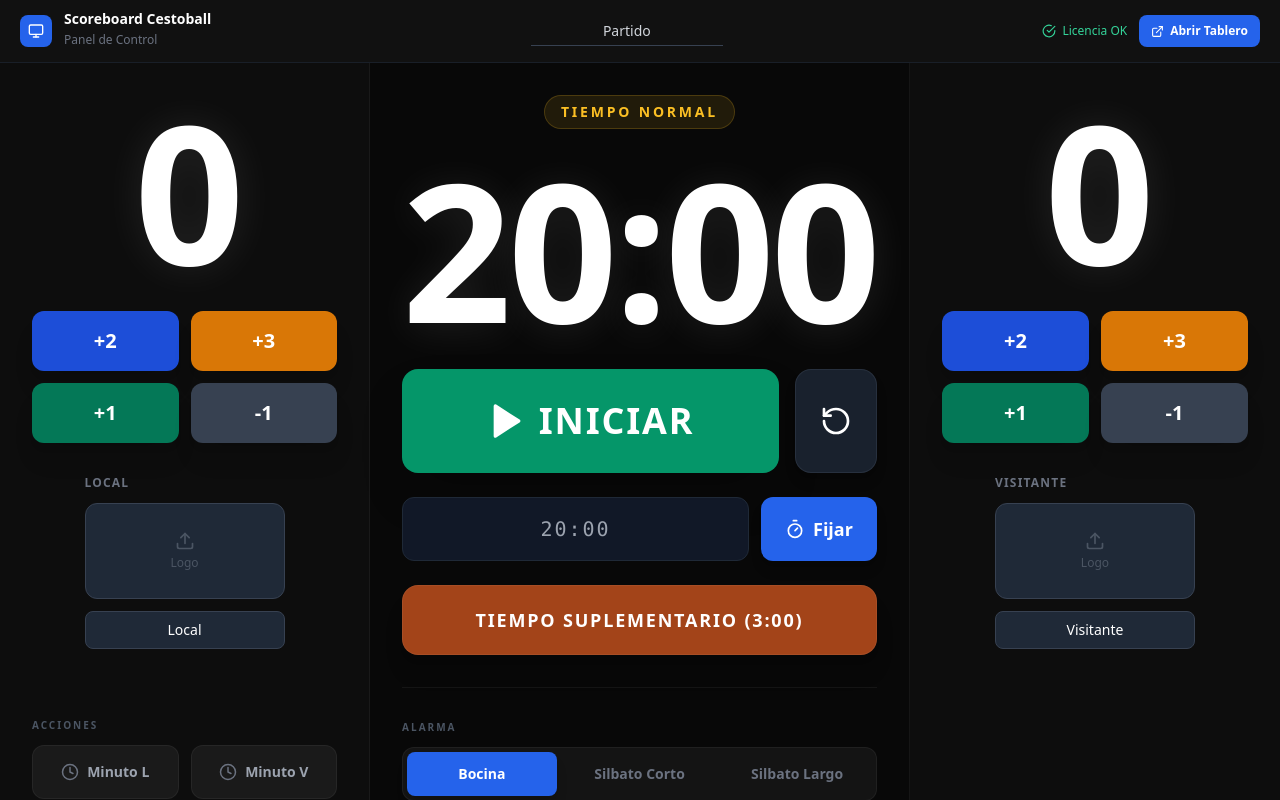
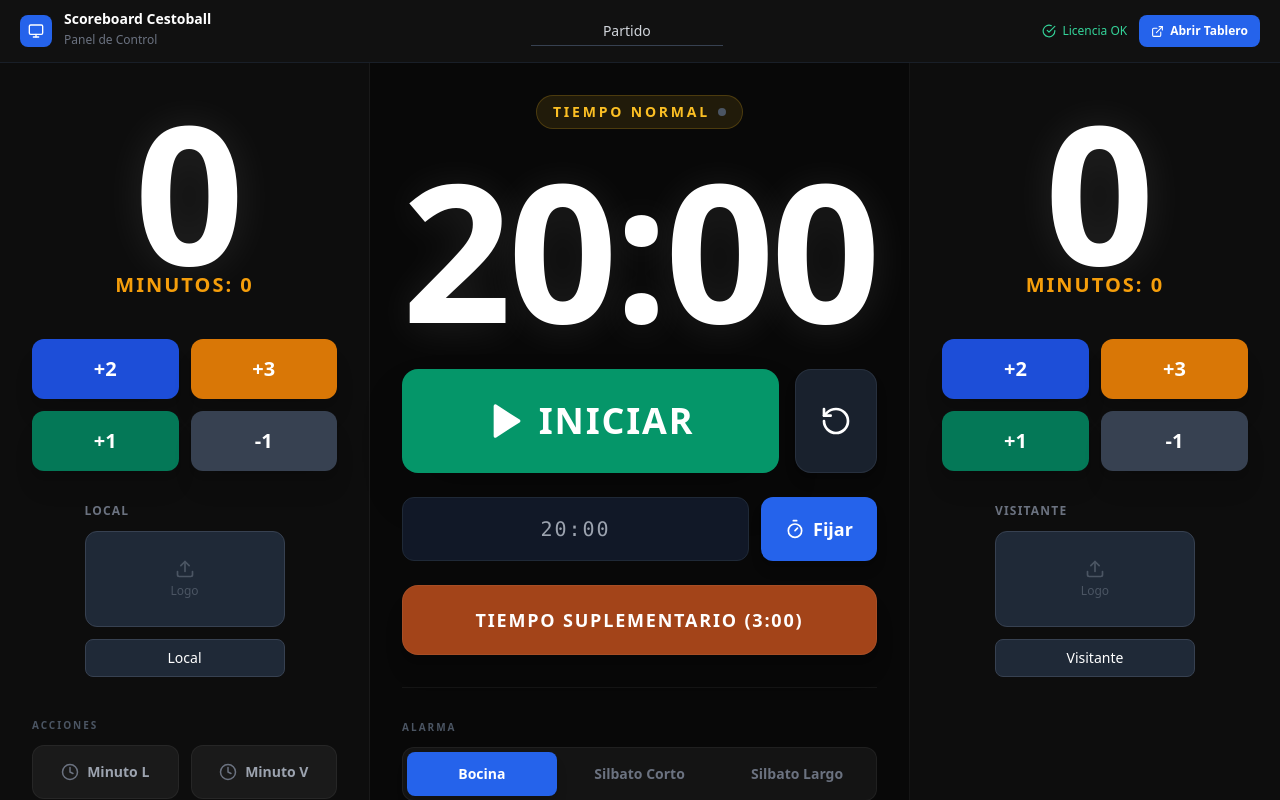
Before and after one commit to Ncgdev2510/cestoball-scoreboard, a React (Vite) app: page / in a window 1280 px wide. Shown: the top 800 px of the page. Built offline with nearby package versions, Linux system fonts and the light colour scheme.

Commit message:
Improvements to control UI/UX on fonts sizes

```diff
--- a/src/views/ControlPanel/ClockControl.tsx
+++ b/src/views/ControlPanel/ClockControl.tsx
@@ -24,9 +24,10 @@ export default function ClockControl() {
 
   return (
     <div className="flex flex-col items-center gap-6 w-full">
-      <div className="flex items-center gap-2">
-        <span className="text-sm font-bold uppercase tracking-[0.2em] px-4 py-1.5 rounded-full text-amber-400 bg-amber-400/10 border border-amber-400/20">
+      <div className="flex items-center gap-3">
+        <span className="text-sm font-bold uppercase tracking-[0.2em] px-4 py-1.5 rounded-full text-amber-400 bg-amber-400/10 border border-amber-400/20 flex items-center gap-2">
           {periodLabel[state.period]}
+          <div className={`w-2 h-2 rounded-full ${state.isRunning ? 'bg-emerald-400 animate-pulse' : 'bg-gray-600'}`} />
         </span>
       </div>
 
--- a/src/views/ControlPanel/ScoreControl.tsx
+++ b/src/views/ControlPanel/ScoreControl.tsx
@@ -17,8 +17,13 @@ export default function ScoreControl({ team }: Props) {
 
   return (
     <div className="flex flex-col items-center gap-6 w-full max-w-sm mx-auto">
-      <div className="text-[12rem] font-black text-white tabular-nums leading-none select-none tracking-tighter" style={{ textShadow: '0 0 40px rgba(255,255,255,0.1)' }}>
-        {score}
+      <div className="flex flex-col items-center">
+        <div className="text-[12rem] font-black text-white tabular-nums leading-none select-none tracking-tighter" style={{ textShadow: '0 0 40px rgba(255,255,255,0.1)' }}>
+          {score}
+        </div>
+        <div className="text-xl font-bold text-amber-500 uppercase tracking-widest mt-[-1rem] mb-4">
+          Minutos: {state[team].timeouts}
+        </div>
       </div>
       <div className="grid grid-cols-2 gap-3 w-full">
         {SCORE_BUTTONS.map(btn => (
--- a/src/views/Scoreboard/index.tsx
+++ b/src/views/Scoreboard/index.tsx
@@ -70,7 +70,7 @@ export default function Scoreboard() {
         <TeamBadge team="home" state={state} side="left" />
         <div className="flex flex-col items-center gap-1">
           {state.matchName && (
-            <span className="text-gray-500 text-sm font-medium uppercase tracking-widest">{state.matchName}</span>
+            <span className="text-white font-bold text-2xl uppercase tracking-widest">{state.matchName}</span>
           )}
           {state.period !== 'normal' && (
             <span className="text-amber-400 text-xs font-bold uppercase tracking-widest px-3 py-1 border border-amber-400/30 rounded-full">
@@ -103,13 +103,13 @@ export default function Scoreboard() {
         <div className={`font-black tabular-nums transition-colors duration-300 ${
           clockLow ? 'text-red-500 clock-urgent' : 'text-white'
         }`}
-          style={{ fontSize: 'clamp(4rem, 12vw, 9rem)', lineHeight: 1, letterSpacing: '-0.02em' }}>
+          style={{ fontSize: 'clamp(4rem, 12vw, 16rem)', lineHeight: 1, letterSpacing: '-0.02em' }}>
           {formatMs(state.remainingMs)}
         </div>
       </div>
 
       {/* Labels: Triple & Timeout */}
-      <div className="absolute inset-x-0 top-1/3 flex flex-col items-center gap-4 pointer-events-none"
+      <div className="absolute inset-x-0 top-1/4 flex flex-col items-center gap-4 pointer-events-none"
         style={{ transform: 'translateY(-50%)' }}>
         {triple && (
           <div className="triple-banner text-5xl font-black uppercase tracking-widest text-amber-400">
@@ -151,15 +151,15 @@ function TeamBadge({ team, state, side }: { team: 'home' | 'away'; state: MatchS
   const teamData = state[team];
   return (
     <div className={`flex items-center gap-4 ${side === 'right' ? 'flex-row-reverse' : ''}`} style={{ minWidth: '28%' }}>
-      <div className="w-16 h-16 shrink-0 flex items-center justify-center">
+      <div className="w-24 h-24 shrink-0 flex items-center justify-center">
         {teamData.logo ? (
           <img src={teamData.logo} alt="logo" className="w-full h-full object-contain" />
         ) : (
-          <div className="w-14 h-14 rounded-xl bg-gray-900 border border-gray-800" />
+          <div className="w-24 h-24 rounded-xl bg-gray-900 border border-gray-800" />
         )}
       </div>
       <span className={`text-white font-black uppercase tracking-wide leading-tight ${side === 'right' ? 'text-right' : 'text-left'}`}
-        style={{ fontSize: 'clamp(1rem, 2.5vw, 1.75rem)' }}>
+        style={{ fontSize: 'clamp(1rem, 2.5vw, 3rem)' }}>
         {teamData.name}
       </span>
     </div>
@@ -169,7 +169,7 @@ function TeamBadge({ team, state, side }: { team: 'home' | 'away'; state: MatchS
 function ScoreNum({ score, flashing }: { score: number; flashing: boolean }) {
   return (
     <div className={`font-black tabular-nums leading-none select-none ${flashing ? 'triple-score-flash' : 'text-white'}`}
-      style={{ fontSize: 'clamp(5rem, 18vw, 14rem)', lineHeight: 1 }}>
+      style={{ fontSize: 'clamp(4rem, 20vw, 32rem)', lineHeight: 1 }}>
       {String(score).padStart(2, '0')}
     </div>
   );
```
